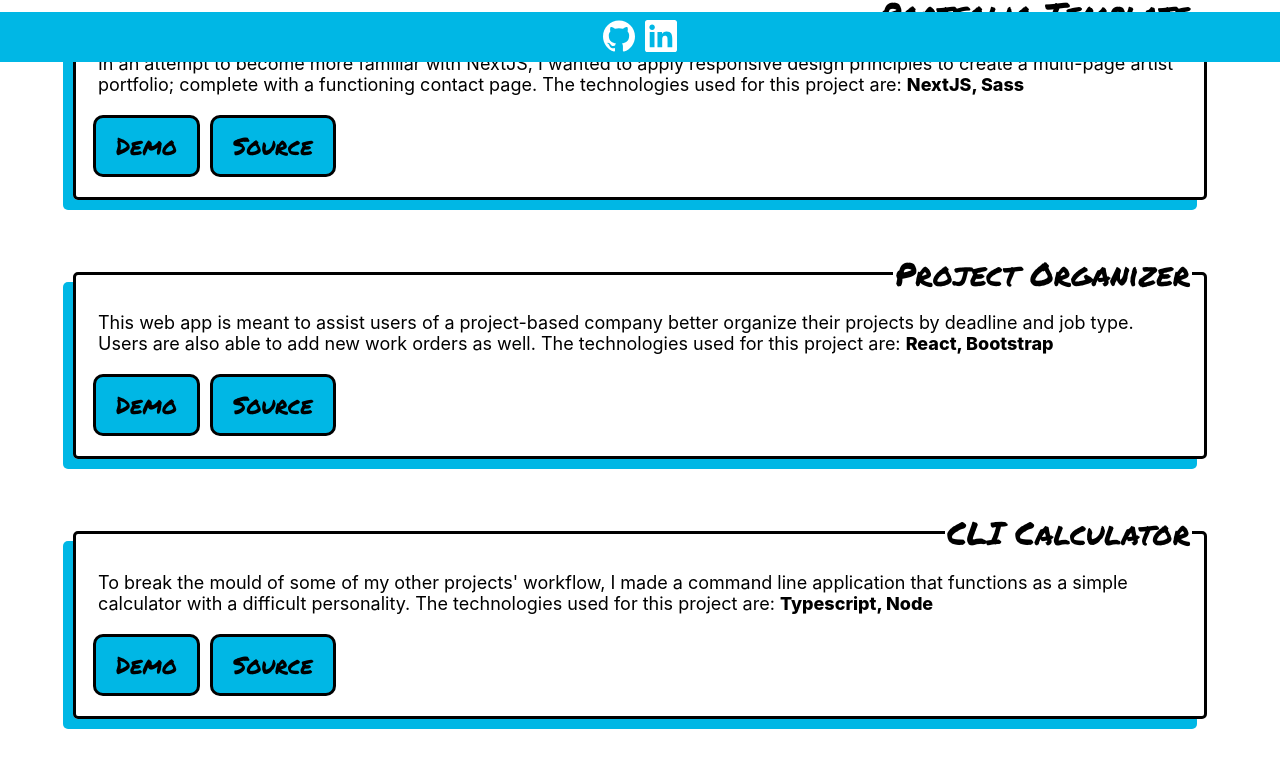
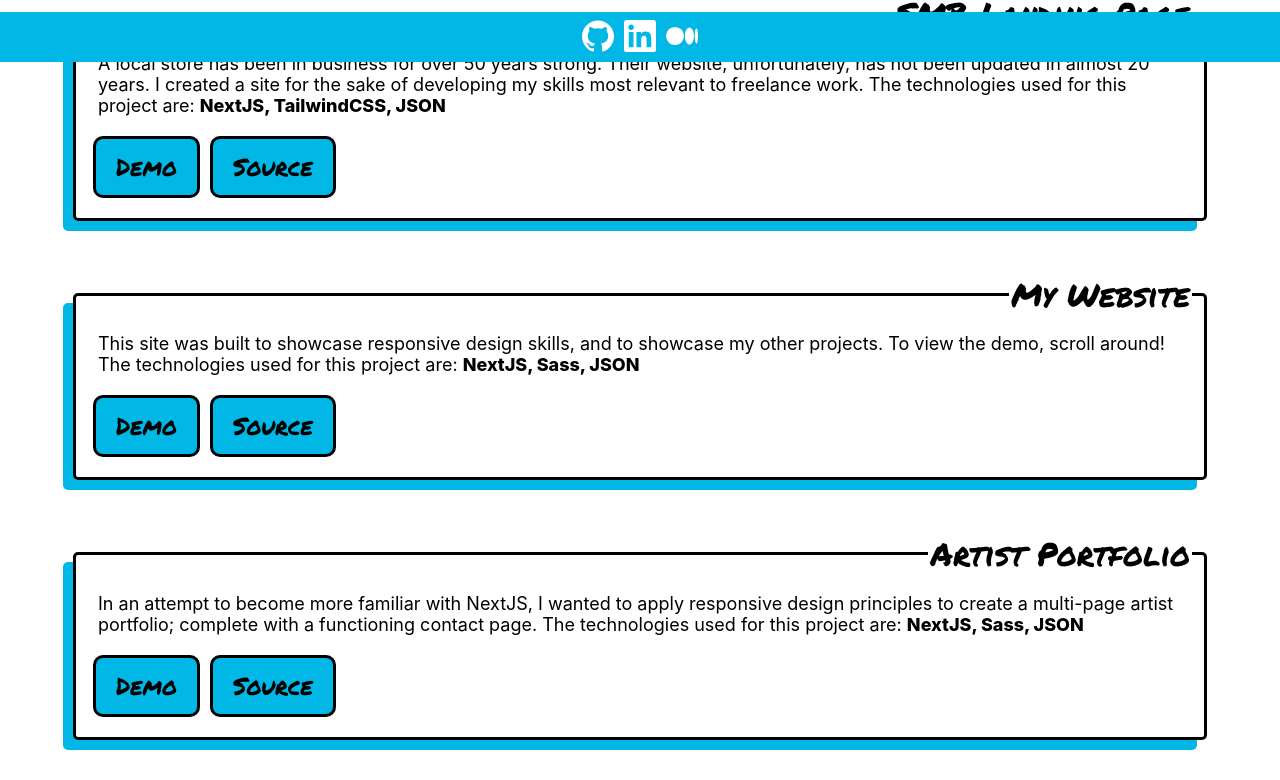
Before and after one commit to ploymahloy/personal-site, a Next.js app: page / in a window 1280 px wide. Shown: the part 738-1518 px from the top of the page. Built offline with nearby package versions, Linux system fonts and the light colour scheme.

Commit message:
added medium footer link, changed footer icon hover color, updated projects list to match resume, updated link to resume, created modal component

```diff
--- /dev/null
+++ b/components/Modal.jsx
@@ -0,0 +1,53 @@
+import { useState, useEffect } from 'react';
+import ReactDOM from 'react-dom';
+
+const OVERLAY_STYLES = {
+	position: 'fixed',
+	top: 0,
+	left: 0,
+	right: 0,
+	bottom: 0,
+	backgroundColor: 'rgba(0, 0, 0, 0.7)',
+	zIndex: 1000
+};
+
+const MODAL_STYLES = {
+	position: 'fixed',
+	top: '50%',
+	left: '50%',
+	transform: 'translate(-50%, -50%)',
+	backgroundColor: '#FFF',
+	padding: '50px',
+	zIndex: 1000
+};
+
+export default function Modal(props) {
+	const { children, onClose, show } = props;
+	const [isBrowser, setIsBrowser] = useState(false);
+
+	useEffect(() => {
+		setIsBrowser(true);
+	}, []);
+
+	const handleClose = (e) => {
+		e.preventDefault();
+		onClose();
+	};
+
+	const modalContent = show ? (
+		<>
+			<div style={OVERLAY_STYLES} onClick={handleClose} />
+			<div style={MODAL_STYLES}>
+				<button onClick={handleClose}>Close Modal</button>
+				{children}
+			</div>
+		</>
+	) : null;
+
+	if (isBrowser) {
+		return ReactDOM.createPortal(
+			modalContent,
+			document.getElementById('modal-root')
+		);
+	}
+}
--- a/layouts/Default.js
+++ b/layouts/Default.js
@@ -1,7 +1,7 @@
 import React, { useState } from 'react';
 import dynamic from 'next/dynamic';
 
-import { SiGithub, SiLinkedin } from 'react-icons/si';
+import { SiGithub, SiLinkedin, SiMedium } from 'react-icons/si';
 import { TiThMenu, TiTimes } from 'react-icons/ti';
 
 import styles from '../styles/Default.module.scss';
@@ -41,7 +41,7 @@ const Default = ({ children }) => {
 						</div>
 						<div>
 							<a
-								href="https://us.docs.wps.com/l/sIEmYyay2AYGt55kG?v=v2"
+								href="https://us.docworkspace.com/d/sIDSYyay2AYLyu5sG"
 								target="_blank"
 								className={styles.sidenav_menu_link}
 							>
@@ -98,6 +98,13 @@ const Default = ({ children }) => {
 					>
 						<SiLinkedin />
 					</a>
+					<a
+						href="https://medium.com/@patrick.mahloy"
+						target="_blank"
+						className={styles.footer_icon}
+					>
+						<SiMedium />
+					</a>
 				</div>
 			</footer>
 		</>
--- /dev/null
+++ b/pages/_document.js
@@ -0,0 +1,23 @@
+import Document, { Html, Head, Main, NextScript } from 'next/document';
+
+class MyDocument extends Document {
+	static async getInitialProps(ctx) {
+		const initialProps = await Document.getInitialProps(ctx);
+		return { ...initialProps };
+	}
+
+	render() {
+		return (
+			<Html>
+				<Head />
+				<body>
+					<Main />
+          <NextScript />
+          <div id="modal-root"></div>
+				</body>
+			</Html>
+		);
+	}
+}
+
+export default MyDocument;
--- a/pages/index.js
+++ b/pages/index.js
@@ -12,14 +12,14 @@ import {
 	SiNextdotjs,
 	SiReact,
 	SiTailwindcss,
-	SiTypescript
+	SiTypescript,
 } from 'react-icons/si';
 import Tooltip from '@mui/material/Tooltip';
 import emailjs from 'emailjs-com';
 
 import Default from '../layouts/Default';
+import Modal from '../components/Modal';
 import ProjectCard from '../components/ProjectCard';
-import Modal from '../components/Modal';
 
 import styles from '../styles/Home.module.scss';
 import profilePic from '../public/headshot.png';
@@ -63,7 +63,9 @@ export default function Home() {
 							/>
 						</div>
 						<div className={styles.bio}>
-              <h2 className={styles.bio_intro}>{`Hi, I\'m Patrick.`} {'\n'}</h2>
+							<h2 className={styles.bio_intro}>
+								{`Hi, I\'m Patrick.`} {'\n'}
+							</h2>
 							<h3 className={styles.bio_about}>
 								{`I\'m a Web Developer from Richmond, VA!`}
 							</h3>
@@ -132,12 +134,33 @@ export default function Home() {
 						<header id="projects" className={styles.page_title}>
 							Projects
 						</header>
+						{/* <ProjectCard
+							appSummary="CRUD applications are an incredible learning experience. To add complexity, I modeled this project after Google Keep, and stored data in a MongoDB collection. The technologies used for this project are:"
+							appTitle="Keep Clone"
+							linkDemo="https://patrick-mahloy.vercel.app/"
+							linkSource="https://github.com/ploymahloy/personal-site"
+							techStack="React Typescript, Sass"
+						/> */}
+						<ProjectCard
+							appSummary="A local store has been in business for over 50 years strong. Their website, unfortunately, has not been updated in almost 20 years. I created a site for the sake of developing my skills most relevant to freelance work. The technologies used for this project are:"
+							appTitle="SMB Landing Page"
+							linkDemo="https://games-market.vercel.app/"
+							linkSource="https://github.com/ploymahloy/games-market"
+							techStack="NextJS, TailwindCSS, JSON"
+						/>
+						<ProjectCard
+							appSummary="This site was built to showcase responsive design skills, and to showcase my other projects. To view the demo, scroll around! The technologies used for this project are:"
+							appTitle="My Website"
+							linkDemo="https://patrick-mahloy.vercel.app/"
+							linkSource="https://github.com/ploymahloy/personal-site"
+							techStack="NextJS, Sass, JSON"
+						/>
 						<ProjectCard
 							appSummary="In an attempt to become more familiar with NextJS, I wanted to apply responsive design principles to create a multi-page artist portfolio; complete with a functioning contact page. The technologies used for this project are:"
-							appTitle="Portfolio Template"
+							appTitle="Artist Portfolio"
 							linkDemo="https://next-template-xi.vercel.app/"
 							linkSource="https://github.com/ploymahloy/next-template"
-							techStack="NextJS, Sass"
+							techStack="NextJS, Sass, JSON"
 						/>
 						<ProjectCard
 							appSummary="This web app is meant to assist users of a project-based
@@ -147,35 +170,18 @@ export default function Home() {
 							appTitle="Project Organizer"
 							linkDemo="https://ploymahloy.github.io/project-organizer/"
 							linkSource="https://github.com/ploymahloy/project-organizer"
-							techStack="React, Bootstrap"
+							techStack="React, Bootstrap, SQL, JSON"
 						/>
 						<ProjectCard
 							appSummary="To break the mould of some of my other projects' workflow, I
             made a command line application that functions as a simple
             calculator with a difficult personality. The
             technologies used for this project are:"
-							appTitle="CLI Calculator"
+							appTitle="Command Line App"
 							linkDemo="https://www.youtube.com/watch?v=gUpLU6GX3XY"
 							linkSource="https://github.com/ploymahloy/cli-calculator"
-							techStack="Typescript, Node"
+							techStack="Typescript, Node, JSON"
 						/>
-						<ProjectCard
-							appSummary="Utilizing the Dictionary API, this simple app populates dictionary data (i.e. part of speech and definition) from user input. The technologies used for this project
-            are:"
-							appTitle="Dictionary App"
-							linkDemo="https://ploymahloy.github.io/dictionary-app/"
-							linkSource="https://github.com/ploymahloy/dictionary-app"
-							techStack="React Typescript"
-						/>
-						{/* <ProjectCard
-							appSummary="A very straightforward web app designed to calculate monthly
-            mortgage payments based on data input by the user. The
-            technologies used for this project are:"
-							appTitle="Mortgage Calculator"
-							linkDemo="https://ploymahloy.github.io/mortgage-calculator/"
-							linkSource="https://github.com/ploymahloy/mortgage-calculator"
-							techStack="React"
-						/> */}
 					</div>
 					<div className={styles.wrapper}>
 						<header id="contact" className={styles.page_title}>
--- a/styles/Default.module.scss
+++ b/styles/Default.module.scss
@@ -129,7 +129,7 @@
 		}
 
 		.footer_icon:hover {
-			color: $hover-blue;
+			color: black;
 		}
 	}
 }
--- a/styles/Home.module.scss
+++ b/styles/Home.module.scss
@@ -112,9 +112,6 @@
     background-color: $hover-blue;
   }
 }
-
-
-
 
 .input,
 .textarea {
```
Also changed, not shown: 1 other file (tests, documents, lock files or other folders).
